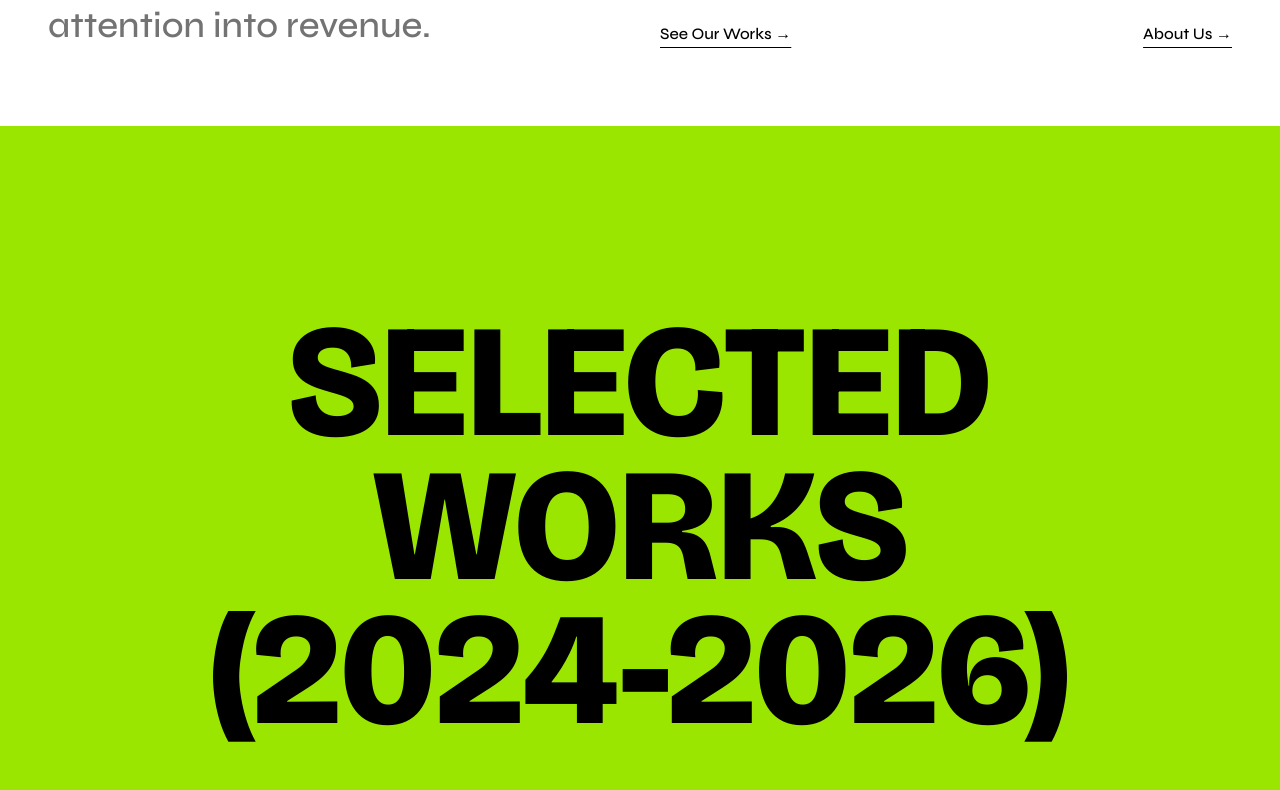
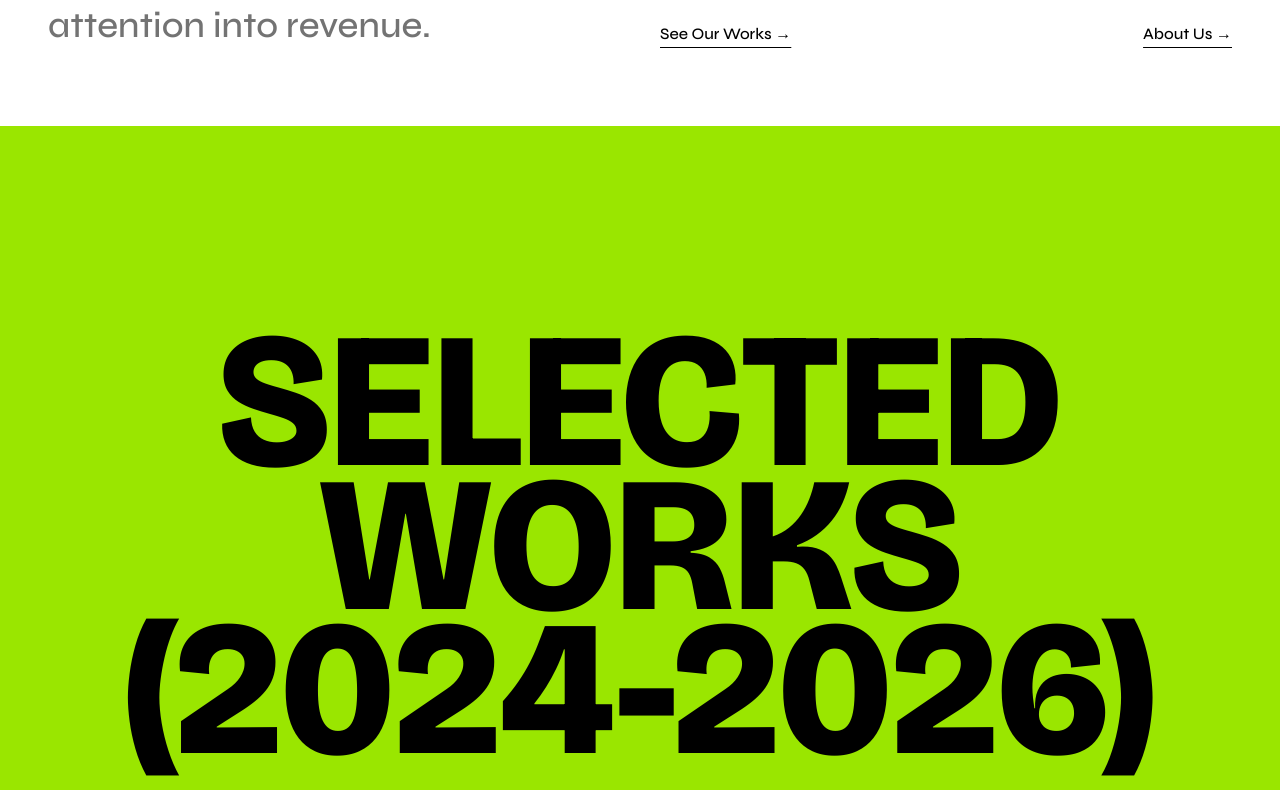
Before and after one commit to AcidOP/sugarbyte.studio, a Next.js app: page / in a window 1280 px wide. Shown: the part 690-1480 px from the top of the page. Built offline with nearby package versions, Linux system fonts and the light colour scheme.

Commit message:
feat: added gsap on works section

```diff
--- a/package.json
+++ b/package.json
@@ -10,6 +10,8 @@
     "pretty": "prettier --write ."
   },
   "dependencies": {
+    "@gsap/react": "^2.1.2",
+    "gsap": "^3.14.2",
     "lucide-react": "^0.563.0",
     "next": "16.1.4",
     "react": "19.2.3",
--- a/src/app/layout.tsx
+++ b/src/app/layout.tsx
@@ -30,7 +30,7 @@ const brico = Bricolage_Grotesque({
 
 type RootLayoutProps = Readonly<{ children: ReactNode }>;
 
-export default function RootLayout({ children }: RootLayoutProps) {
+const RootLayout = ({ children }: RootLayoutProps) => {
   return (
     <html lang='en'>
       <body className={cn('antialiased', brico.variable, syne.variable)}>
@@ -39,4 +39,6 @@ export default function RootLayout({ children }: RootLayoutProps) {
       </body>
     </html>
   );
-}
+};
+
+export default RootLayout;
--- /dev/null
+++ b/src/lib/gsap/index.ts
@@ -0,0 +1,6 @@
+import gsap from 'gsap';
+import { ScrollTrigger } from 'gsap/ScrollTrigger';
+
+gsap.registerPlugin(ScrollTrigger);
+
+export { gsap };
--- a/src/modules/works/works.tsx
+++ b/src/modules/works/works.tsx
@@ -1,11 +1,48 @@
-import Container from '@/components/layouts/container';
+'use client';
+
+import { useRef } from 'react';
+
+import { useGSAP } from '@gsap/react';
+
+import { gsap } from '@/lib/gsap';
 
 const Works = () => {
+  const sectionRef = useRef<HTMLDivElement>(null);
+  const pinRef = useRef<HTMLDivElement>(null);
+  const titleRef = useRef<HTMLHeadingElement>(null);
+
+  useGSAP(() => {
+    gsap.fromTo(
+      titleRef.current,
+      { scale: 1.5 },
+      {
+        scale: 0.6,
+        ease: 'none',
+        scrollTrigger: {
+          trigger: sectionRef.current,
+          start: 'top top',
+          end: '+=100%',
+          scrub: true,
+          pin: pinRef.current,
+          anticipatePin: 1,
+        },
+      },
+    );
+  });
+
   return (
-    <section className='bg-lime-400'>
-      <Container className='font-primary my-20 grid min-h-screen place-content-center text-center text-[10rem] leading-36 font-black'>
-        SELECTED <br /> WORKS <br /> (2024-2026)
-      </Container>
+    <section
+      ref={sectionRef}
+      className='my-20 min-h-[200vh] overflow-x-hidden bg-lime-400'
+    >
+      <div ref={pinRef} className='my-20 grid min-h-[85vh] place-content-center'>
+        <h4
+          ref={titleRef}
+          className='font-primary text-center text-9xl leading-24 font-black will-change-transform'
+        >
+          SELECTED <br /> WORKS <br /> (2024-2026)
+        </h4>
+      </div>
     </section>
   );
 };
```
Also changed, not shown: 1 other file (tests, documents, lock files or other folders).
